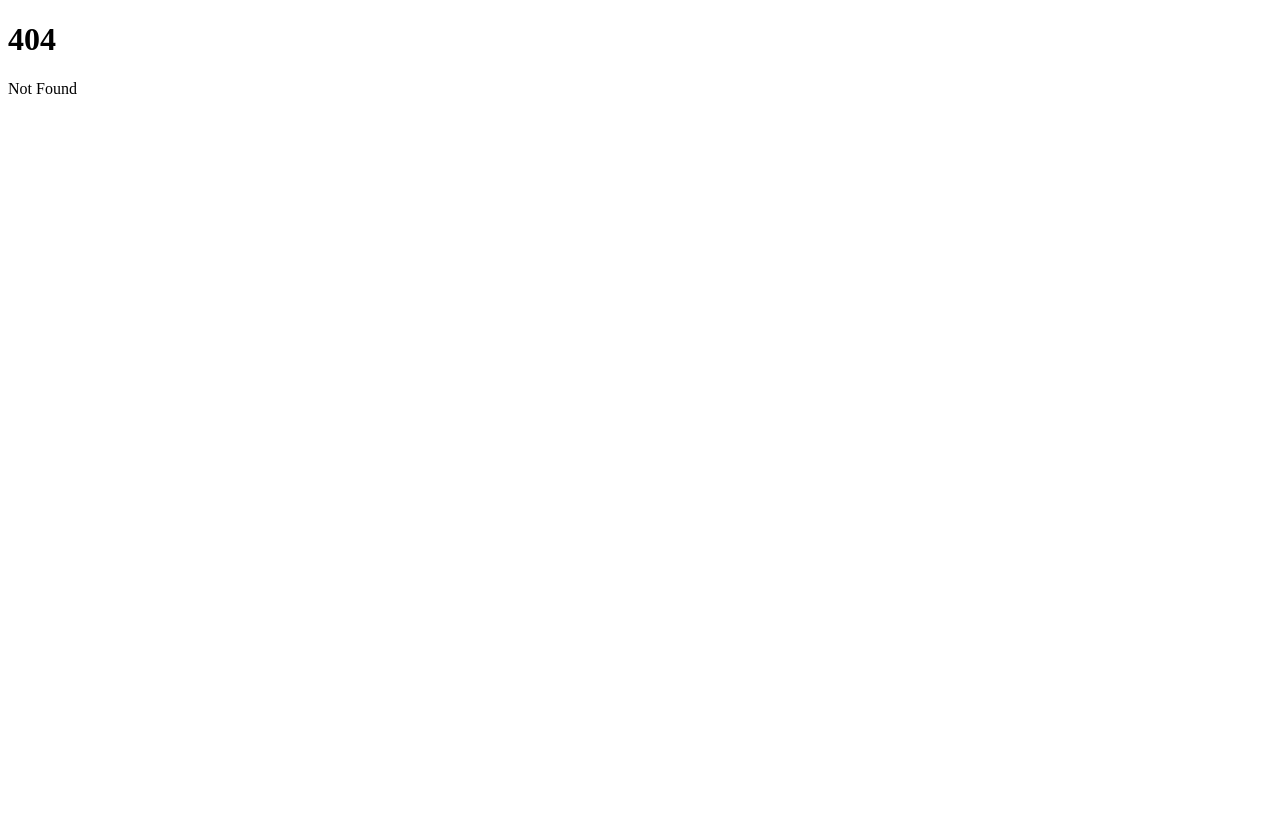
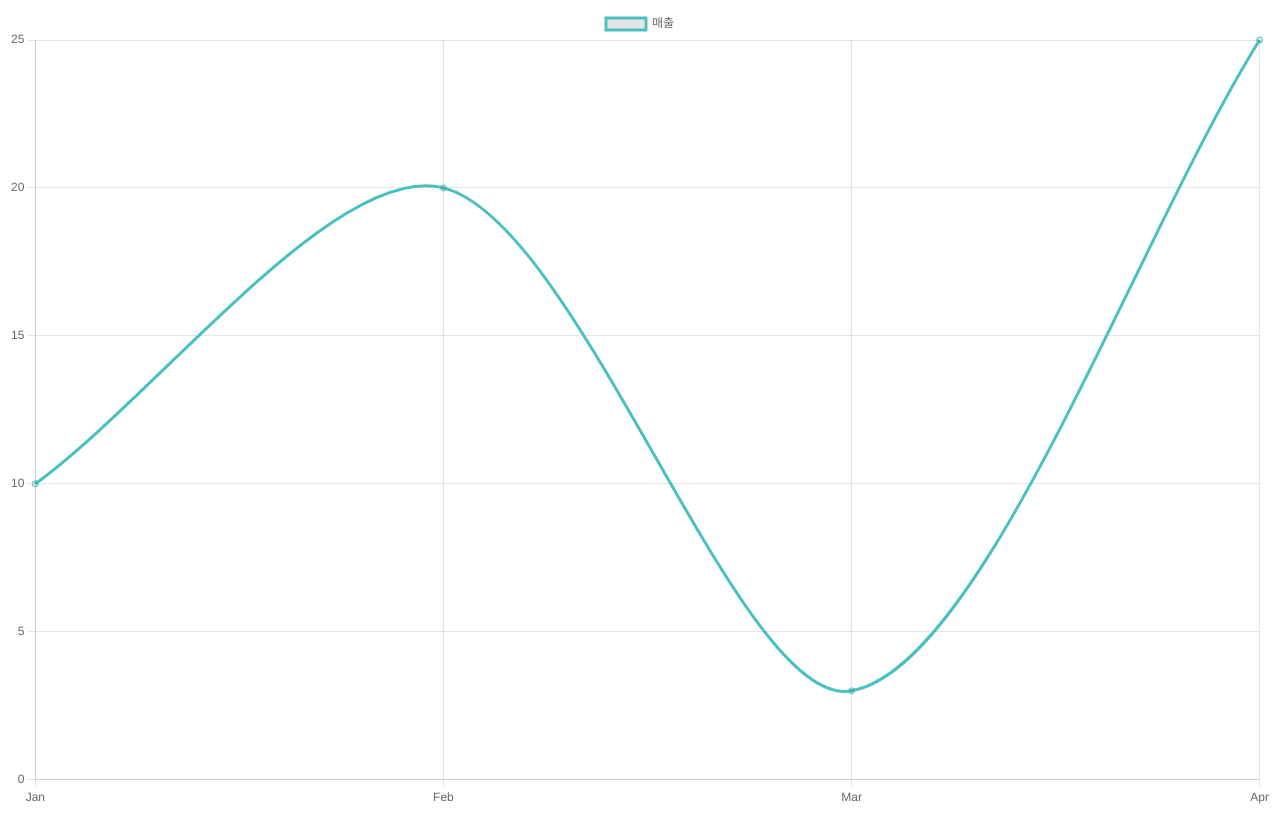
Before and after one commit to Jannyoon/svelteChart, a SvelteKit app: page /ex_1 in a window 1280 px wide. Before the commit this address had no page. Built offline with nearby package versions, Linux system fonts and the light colour scheme.

Commit message:
line 타입 차트 기본

```diff
--- /dev/null
+++ b/src/component/ex_1/example1Chart.svelte
@@ -0,0 +1,53 @@
+<script lang="ts">
+	import { Chart, registerables } from "chart.js";
+	import { onMount } from "svelte";
+
+    const {labels, data}:{
+        labels: string[],
+        data: number[]
+    } = $props()
+
+
+    let chart: Chart;
+    let canvas: HTMLCanvasElement;
+
+    onMount(()=>{
+        /* 필수 */
+        const ctx = canvas.getContext('2d')
+        if (!ctx) return
+        Chart.register(...registerables)
+
+        chart = new Chart(canvas, {
+            type: 'line',
+            data: {
+                labels,
+                datasets: [{
+                    label: '매출',
+                    data,
+                    borderColor: 'rgb(75, 192, 192)',
+                    tension: 0.3
+                }]
+            }, options: {
+                responsive: true,
+                maintainAspectRatio: false
+            }
+        })
+    })
+
+    $effect(()=>{
+        if (chart){
+            chart.data.labels = $state.snapshot(labels)
+            chart.data.datasets[0].data = $state.snapshot(data)
+            chart.update()
+        }
+    })
+
+</script>
+<style>
+    canvas {
+        display: block;
+        width: 100%;
+        height: 100%;
+    }
+</style>
+<canvas bind:this={canvas}></canvas>
--- /dev/null
+++ b/src/routes/ex_1/+page.svelte
@@ -0,0 +1,20 @@
+<script lang="ts">
+	import Example1Chart from "../../component/ex_1/example1Chart.svelte";
+
+    let labels = ['Jan', 'Feb', 'Mar', 'Apr']
+    let data = [10, 20, 3, 25]
+
+
+
+
+</script>
+<style>
+    .main {
+        width: 100%;
+        height: 800px;
+        position: relative;
+    }
+</style>
+<div class="main">
+    <Example1Chart {labels} {data}/>
+</div>
```
